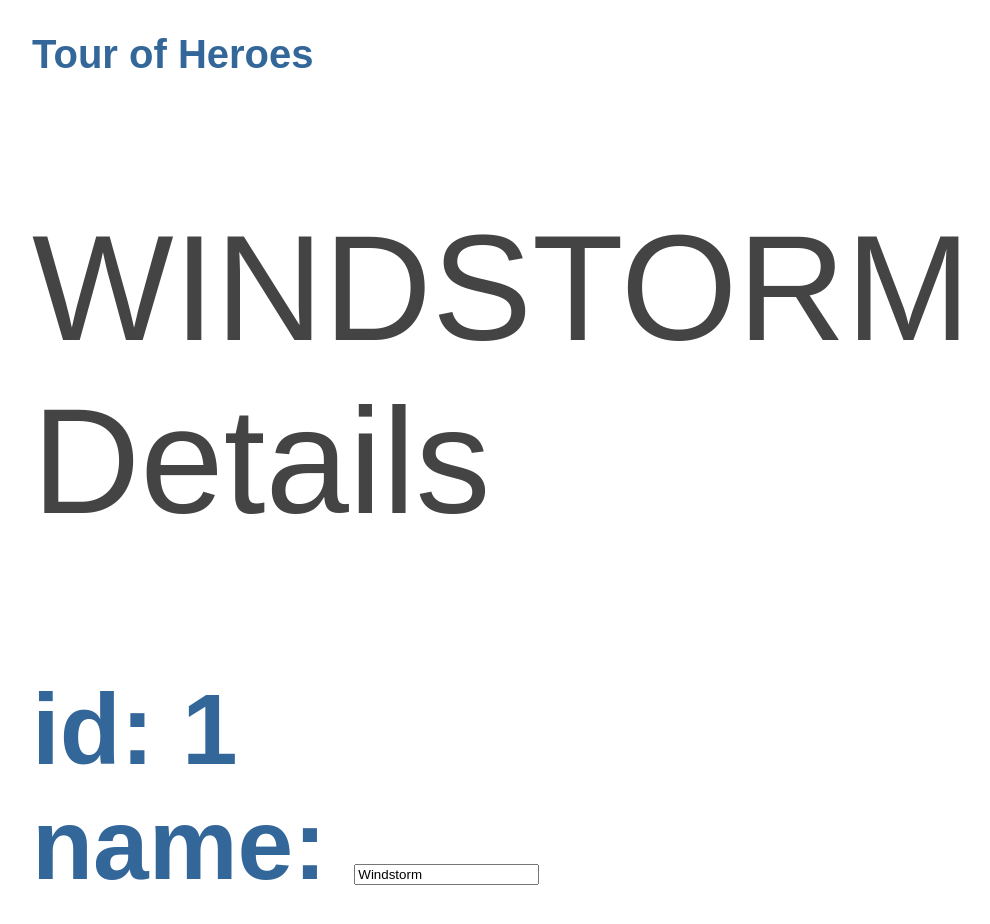
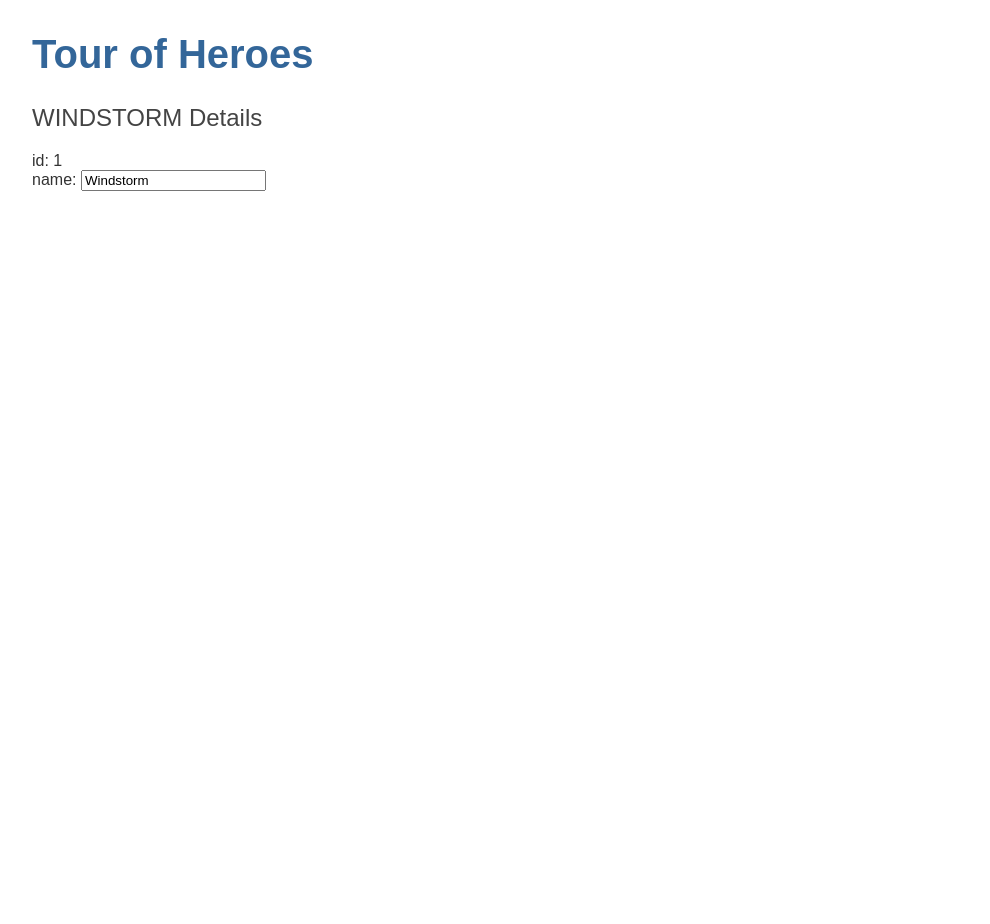
Before and after one commit to yukoono/angular-tour-of-heroes, an Angular app: page / in a window 1280 px wide. Shown: the top 924 px of the page, without its empty margins (0-990 px from the left). After the commit the page ends 800 px from the top, so only its background shows below. Built offline with nearby package versions, Linux system fonts and the light colour scheme.

Commit message:
タイポ修正

```diff
--- a/src/app/app.component.html
+++ b/src/app/app.component.html
@@ -1,2 +1,2 @@
-<h1>{{title}}<h1>
+<h1>{{title}}</h1>
 <app-heroes></app-heroes>
--- a/src/app/heroes/heroes.component.ts
+++ b/src/app/heroes/heroes.component.ts
@@ -10,7 +10,7 @@ export class HeroesComponent implements OnInit {
   hero: Hero = {
     id: 1,
     name: 'Windstorm'
-  }
+  };
 
   constructor() { }
 
```
